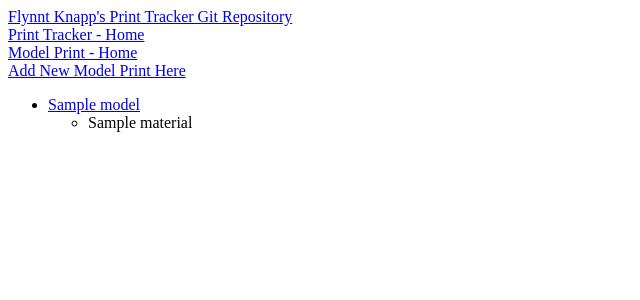
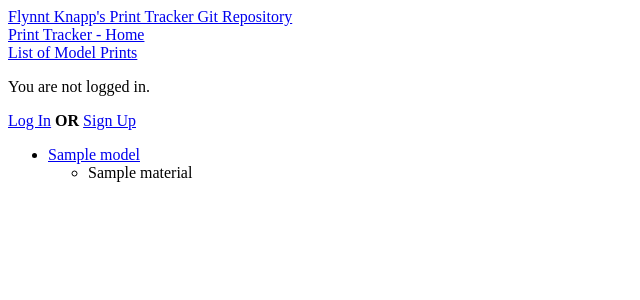
Before and after one commit to brucestull/three-d-print-tracker, a Django app: template templates/model_print_list.html in a window 1280 px wide. Shown: the top 300 px of the page, without its empty margins (0-640 px from the left). Run offline with Django 3.2, Linux system fonts and the light colour scheme; the template is opened without the code that fills it: most values are stand-ins (such as "Sample title", 1, 10 or a date in 2020).

Commit message:
Move 'login', 'logout', and 'signup' links.

```diff
--- a/templates/base.html
+++ b/templates/base.html
@@ -20,13 +20,23 @@
             <a
                 href={% url 'prints:home' %}
                 >
-                Model Print - Home
+                List of Model Prints
             </a><br>
+            {% if user.is_authenticated %}
+                Who am I: {{ user.username | capfirst }}<br>
+                <p><a href="{% url 'logout' %}">Log Out</a></p>
+            {% else %}
+                <p>You are not logged in.</p>
+                <a href="{% url 'login' %}">Log In</a> <b>OR</b>
+                <a href="{% url 'signup' %}">Sign Up</a>
+            {% endif %}
+            {% if user.is_authenticated %}
             <a
                 href={% url 'prints:model_create' %}
                 >
-                Add New Model Print Here
+                Add New Model Print
             </a><br>
+            {% endif %}
             {% block content %}
             {% endblock %}
         </main>
```
